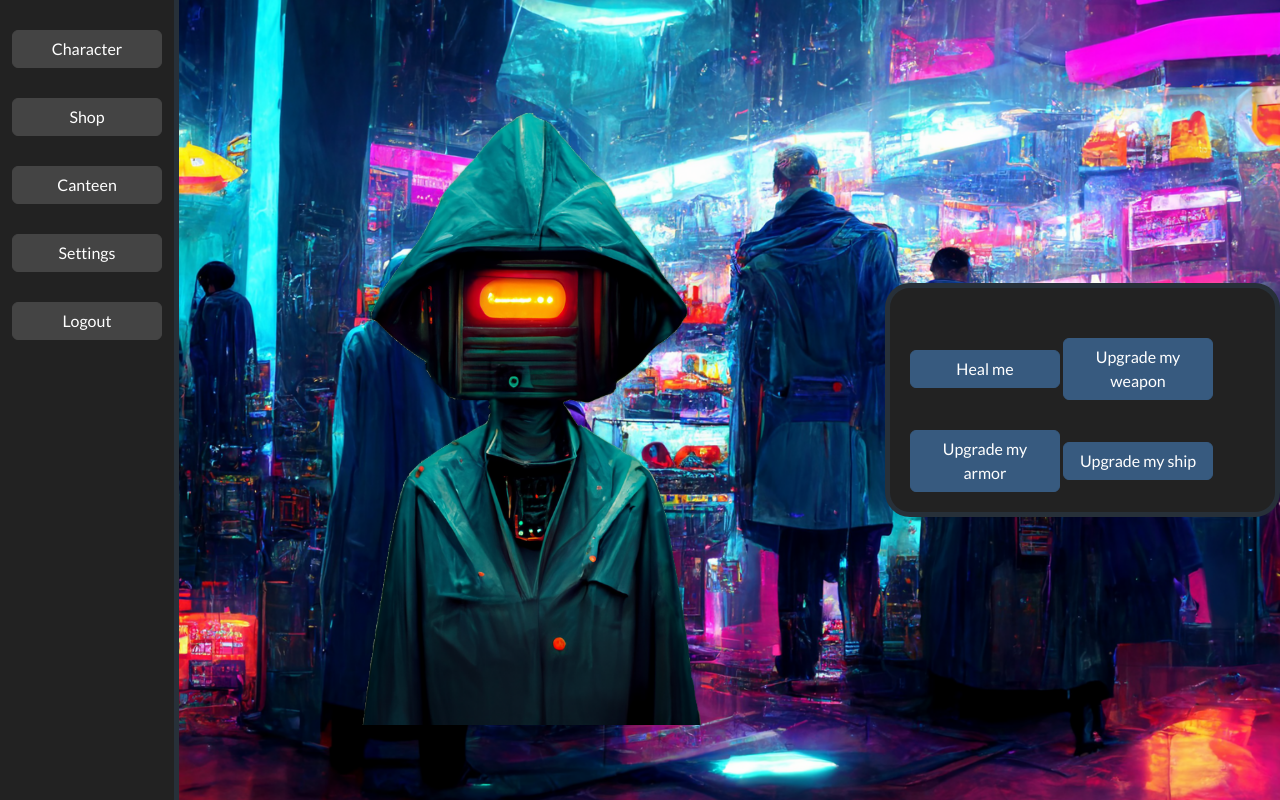
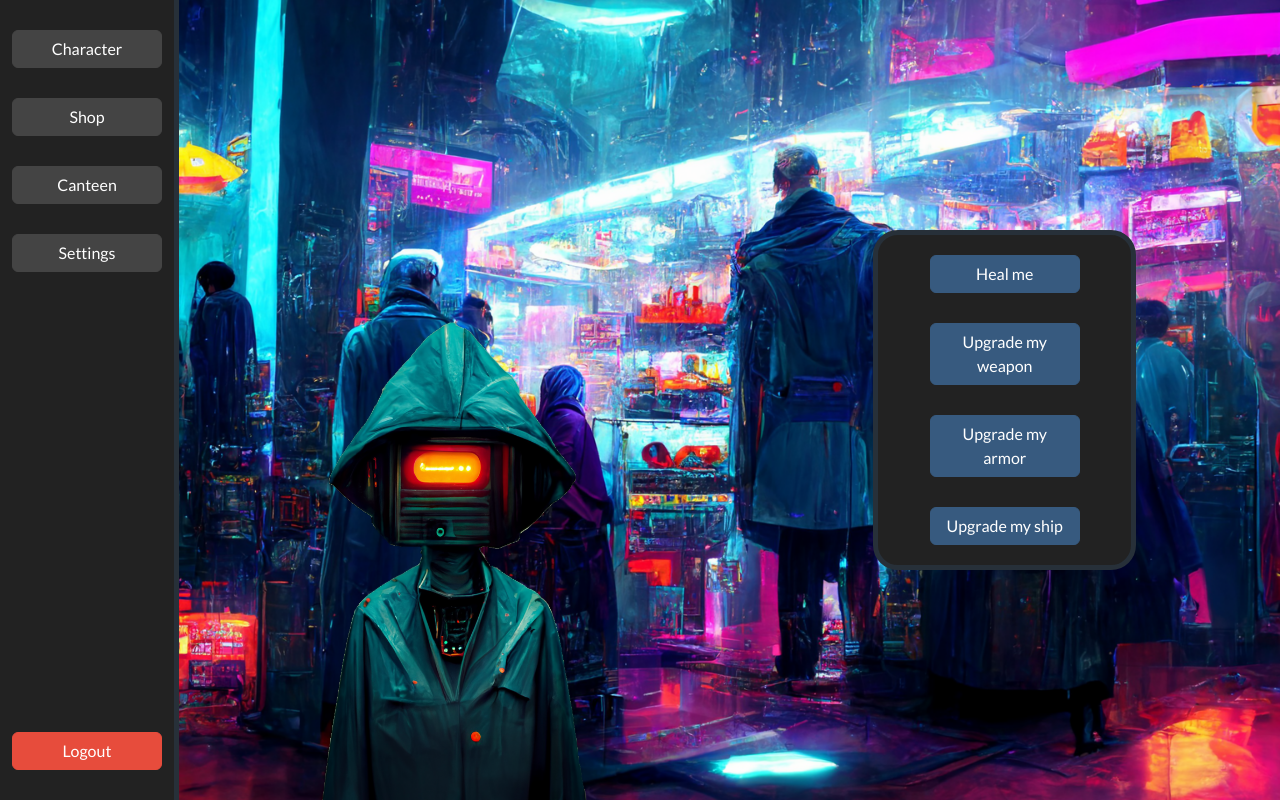
Before and after one commit to Corqi/WWW-app, a Flask app: page /shop in a window 1280 px wide. Run offline with Flask 2, Linux system fonts and the light colour scheme; the visitor is signed in with stand-in values (Sample User, id 1); parts of the project's set-up code (start-up, migrations or seed data) failed here and were passed over; some libraries are stand-ins or nearby versions.

Commit message:
logout button is now at bottom of page

```diff
--- a/app/templates/game.html
+++ b/app/templates/game.html
@@ -32,12 +32,12 @@
 
     #navbarButtons{
         height: 100%;
-
-        min-height: 300px;
+        min-height: 350px;
     }
 
     #content{
         width: 100%;
+        height: 100%;
         display: flex;
         justify-content: center;
         align-items: center;
@@ -52,6 +52,11 @@
     .btn{
         margin-top: 30px;
         width: 150px;
+    }
+
+    li:last-of-type {
+        margin-top: auto;
+        margin-bottom: 30px;
     }
 </style>
 {% endblock styles %}
@@ -82,7 +87,7 @@
             </li>
             <li class="nav-item">
                 <a href="{{ url_for('bp_auth.logout_get') }}">
-                    <button type="button" class="btn btn-secondary" id="buttonLogout">Logout</button>
+                    <button type="button" class="btn btn-danger" id="buttonLogout">Logout</button>
                 </a>
             </li>
         </ul>
--- a/app/templates/shop.html
+++ b/app/templates/shop.html
@@ -21,36 +21,50 @@
         height: auto;
     }
 
+    #buttonBuyHealth{
+        margin-top: 0;
+    }
+
+    #formShop{
+        text-align: center;
+    }
+
     #image{
-        margin-bottom: 55px;
+        height: 100%;
+        padding: 0;
+
+        display: flex;
+        align-items: flex-end;
     }
 
     #spriteShopkeeper{
         width: 100%;
         height: auto;
-    }
-
-    #content{
-        height: 100%;
-        width: 100%;
 
     }
 </style>
 {% endblock styles %}
 
 {% block content %}
-<div id="image">
+<div class="container col-6" id="image">
     <img src="{{url_for('static', filename='shopkeeper.png')}}" alt="Shopkeeper" id="spriteShopkeeper">
 </div>
+
+<div class="container col-6">
     <div class="container" id="shopBox">
-    <form action="#" method="post">
+        <form action="#" method="post" id="formShop">
             <button type="submit" class="btn btn-primary" id="buttonBuyHealth">Heal me</button>
+            <br>
 
             <button type="submit" class="btn btn-primary" id="buttonBuySpeed">Upgrade my weapon</button>
+            <br>
 
             <button type="submit" class="btn btn-primary" id="buttonBuyArmor">Upgrade my armor</button>
+            <br>
 
             <button type="submit" class="btn btn-primary" id="buttonBuyLuck">Upgrade my ship</button>
+            <br>
         </form>
     </div>
+</div>
 {% endblock content %}
```
Lines whose indentation alone changed are shown as unchanged.
